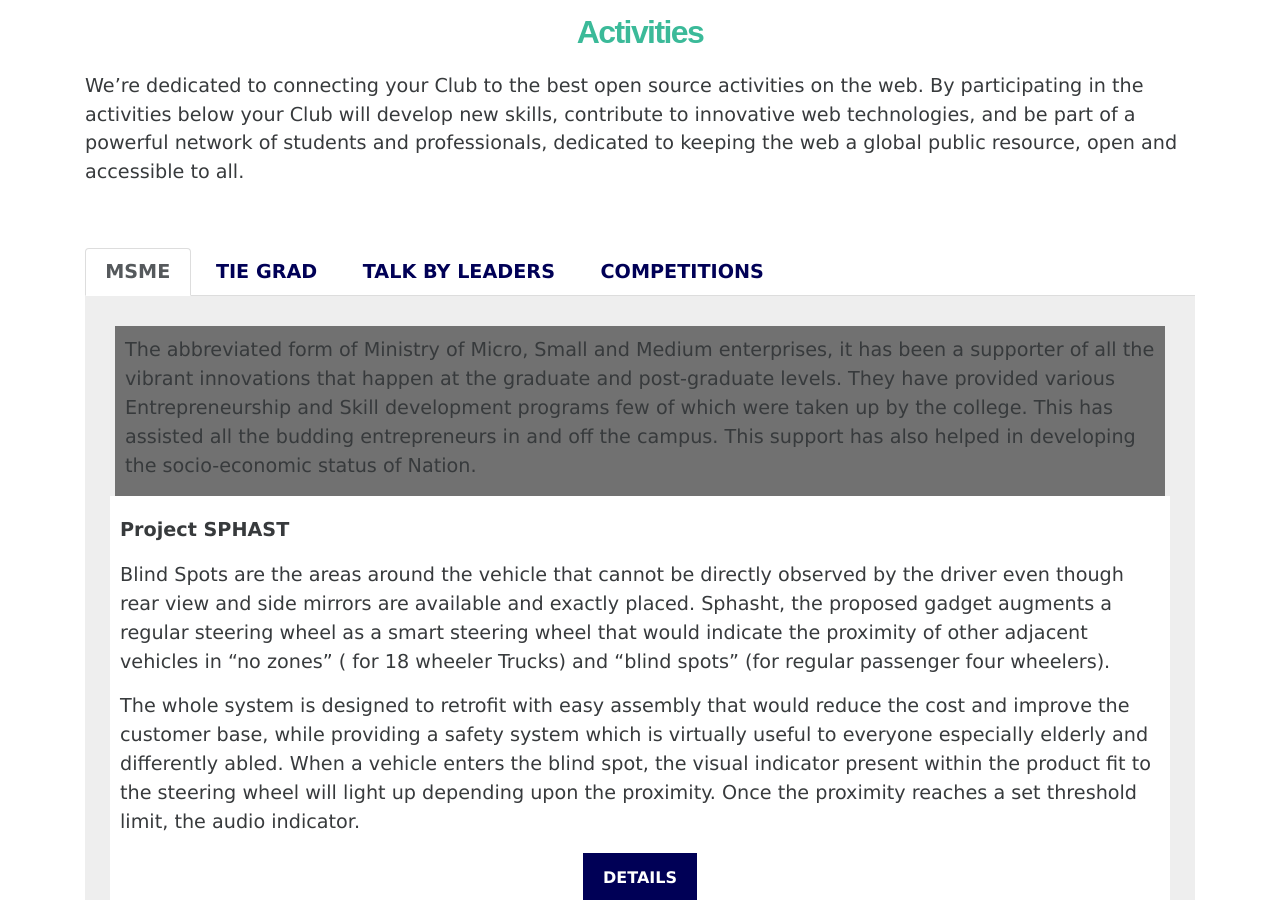
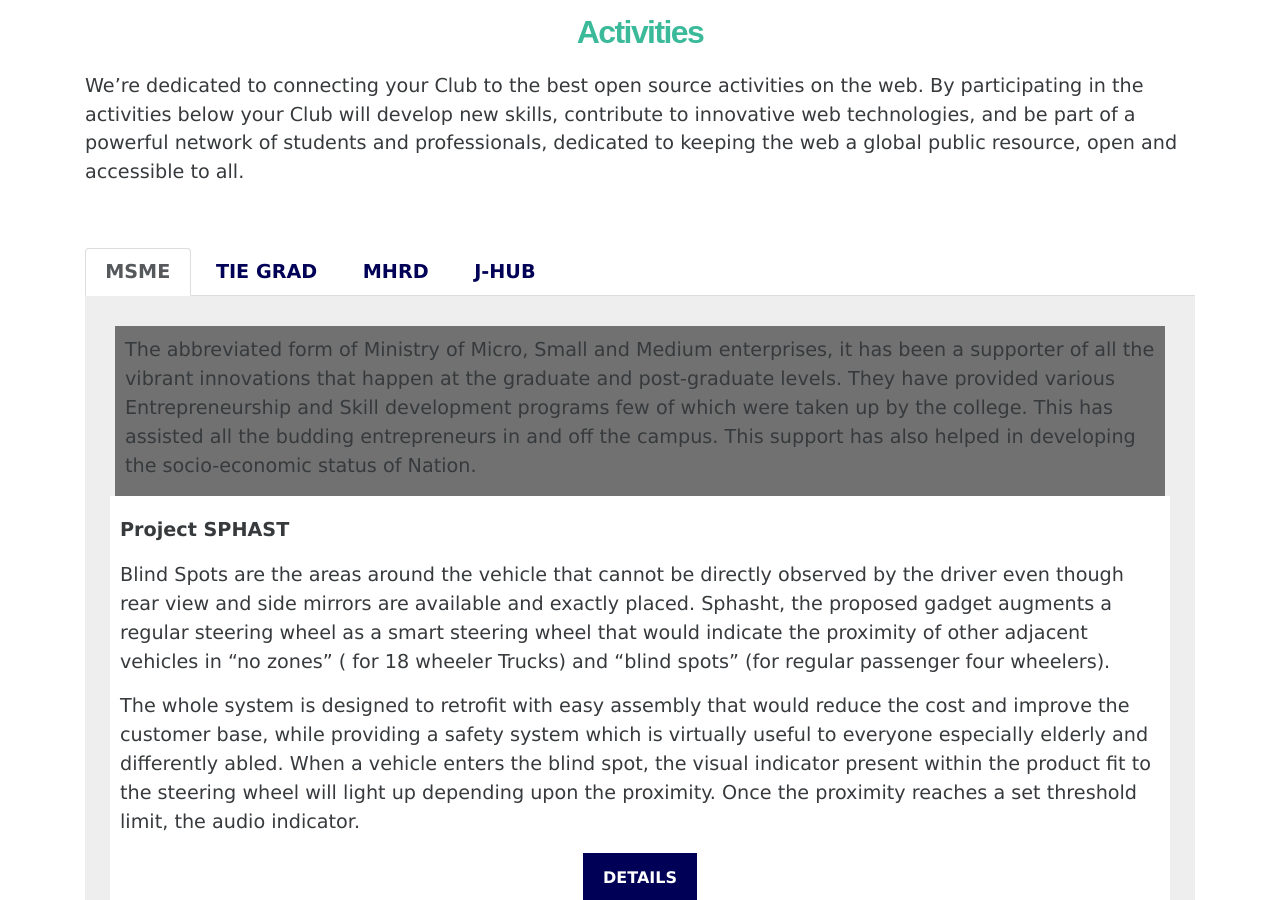
Before and after one commit to SNISTInnovationHub/snistinnovationhub.github.io, a Jekyll site: the page built from _pages/col.html, in a window 1280 px wide and 900 px high, scrolled down 476 px. Built offline with Jekyll 4.4.1, drawn with Linux system fonts in a browser that asks for light colours; nearby versions of some CDN libraries; some web fonts are replaced; library files that are not in the unit come from our copies.

Commit message:
Update col.html

```diff
--- a/_pages/col.html
+++ b/_pages/col.html
@@ -15,13 +15,13 @@
 <ul class="nav nav-tabs" role="tablist">
   <li class="nav-item"><a class="nav-link active" href="#msme" aria-controls="msme" role="tab" data-toggle="tab">MSME</a></li>
   <li class="nav-item"><a class="nav-link" href="#tie" aria-controls="tie" role="tab" data-toggle="tab">TIE GRAD</a></li>
-  <li class="nav-item"><a class="nav-link" href="#talk" aria-controls="talk" role="tab" data-toggle="tab">TALK BY LEADERS</a></li>
-  <li class="nav-item"><a class="nav-link" href="#competitions" aria-controls="competitions" role="tab" data-toggle="tab">COMPETITIONS</a></li>
+  <li class="nav-item"><a class="nav-link" href="#mhrd" aria-controls="mhrd" role="tab" data-toggle="tab">MHRD</a></li>
+  <li class="nav-item"><a class="nav-link" href="#jhub" aria-controls="jhub" role="tab" data-toggle="tab">J-HUB</a></li>
 
 </ul>
 
 <div class="tab-content">
-  <div role="tabpanel" class="tab-pane" id="competitions">
+  <div role="tabpanel" class="tab-pane" id="jhub">
     <p>
     Competitions are the best thing ever happened to mankind. They force the best out of us. They help in bringing the best in the products. They teach to accept failure and strive harder. A healthy competition always helps in keeping you active and dynamic.
     </p>
@@ -144,7 +144,7 @@
 
 
 
-  <div role="tabpanel" class="tab-pane" id="talk">
+  <div role="tabpanel" class="tab-pane" id="mhrd">
     <p>
     Motivation is a critical aspect in life which leads to better performance. There are several reasons why motivation is important. Mainly because it allows management to meet the ones goals. If you want to achieve greatness, you need to stop asking for permission. This is why motivation is important in life because it stops asking questions and aligns you to work towards your goals. Being a role model is also a key motivator that influences people in reaching their goals. A leader should set a good example to ensure his people to grow and achieve their goals effectively. Having all such thoughts in mind, the Students Innovation team has organised talks by leaders.
     </p>
```
